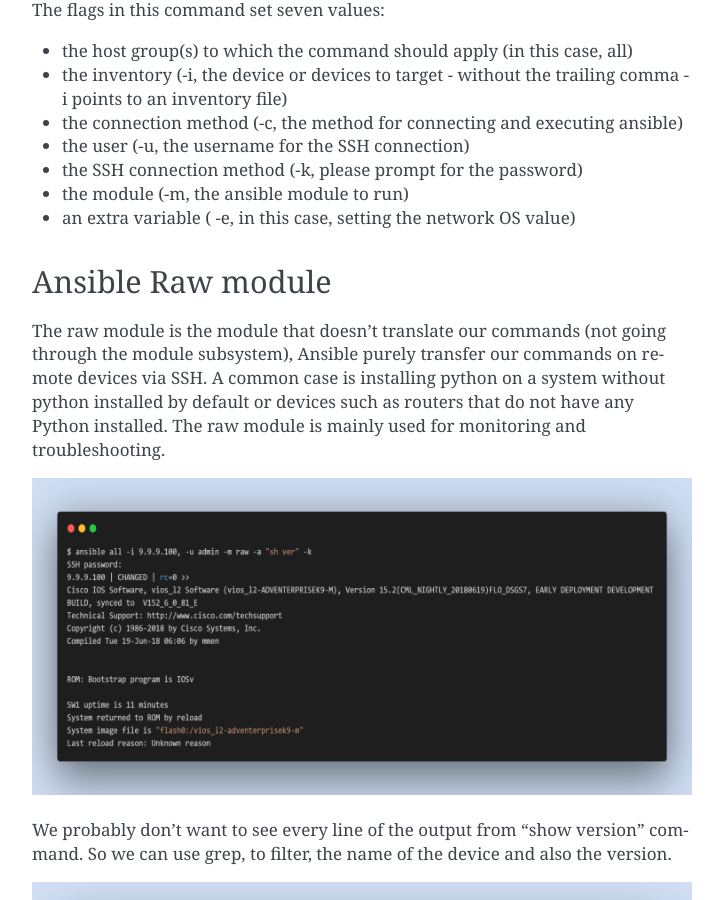
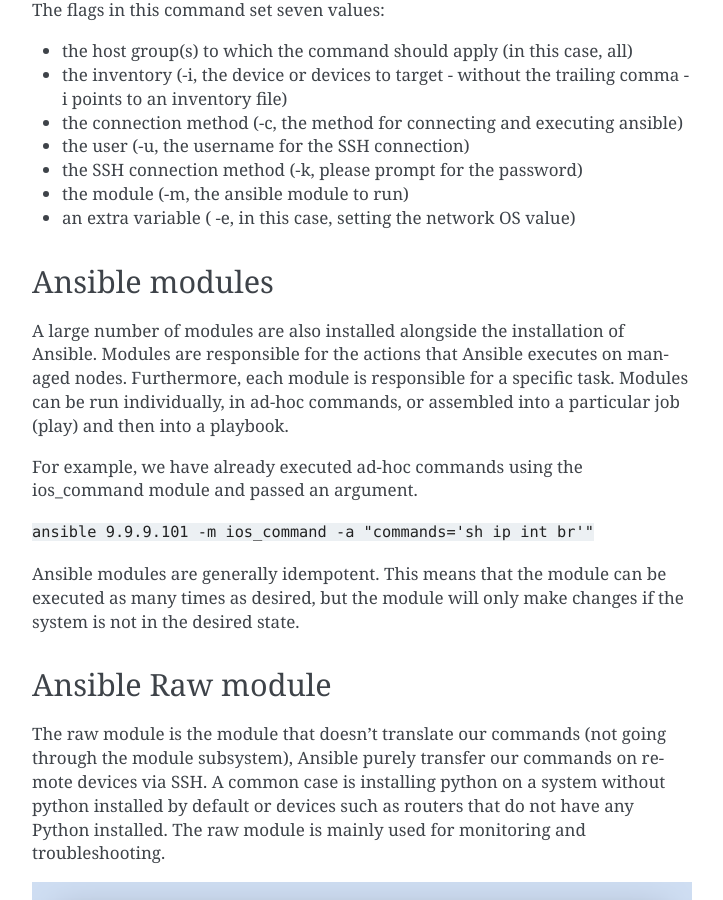
Before and after one commit to sydasif/ansible-book, a Sphinx documentation site: the page built from docs/source/book/installation.md, in a window 1280 px wide and 900 px high, scrolled down 1412 px. Shown: the whole window, without its empty margins (388-1111 px from the left). Built offline with Sphinx 7.4.7, drawn with Linux system fonts in a browser that asks for light colours.

Commit message:
add module section installation page

```diff
--- a/docs/source/book/installation.md
+++ b/docs/source/book/installation.md
@@ -50,6 +50,16 @@ The flags in this command set seven values:
 - the module (-m, the ansible module to run)
 - an extra variable ( -e, in this case, setting the network OS value)
 
+## Ansible modules
+
+A large number of modules are also installed alongside the installation of Ansible. Modules are responsible for the actions that Ansible executes on managed nodes. Furthermore, each module is responsible for a specific task. Modules can be run individually, in ad-hoc commands, or assembled into a particular job (play) and then into a playbook.
+
+For example, we have already executed ad-hoc commands using the ios_command module and passed an argument.
+
+`ansible 9.9.9.101 -m ios_command -a "commands='sh ip int br'"`
+
+Ansible modules are generally idempotent. This means that the module can be executed as many times as desired, but the module will only make changes if the system is not in the desired state.
+
 ## Ansible Raw module
 
 The raw module is the module that doesn’t translate our commands (not going through the module subsystem), Ansible purely transfer our commands on remote devices via SSH. A common case is installing python on a system without python installed by default or devices such as routers that do not have any Python installed. The raw module is mainly used for monitoring and troubleshooting.
```
